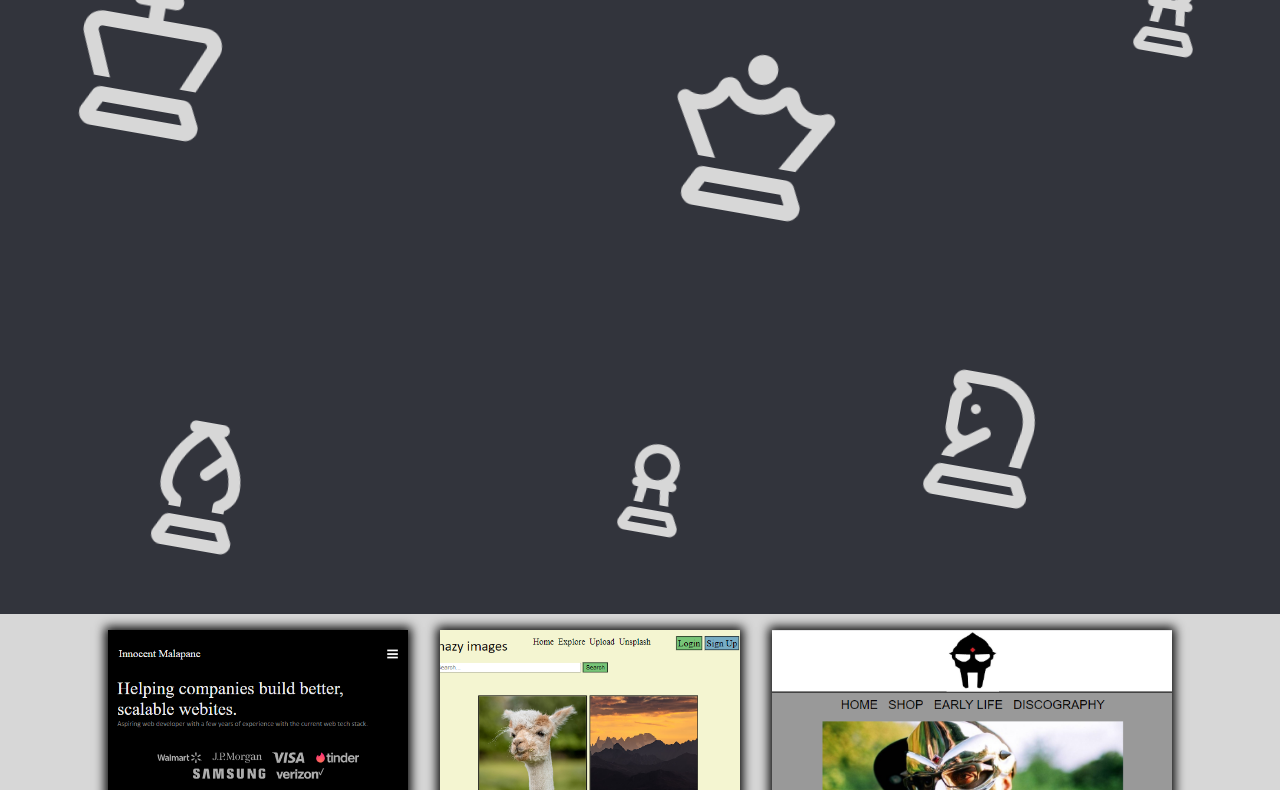
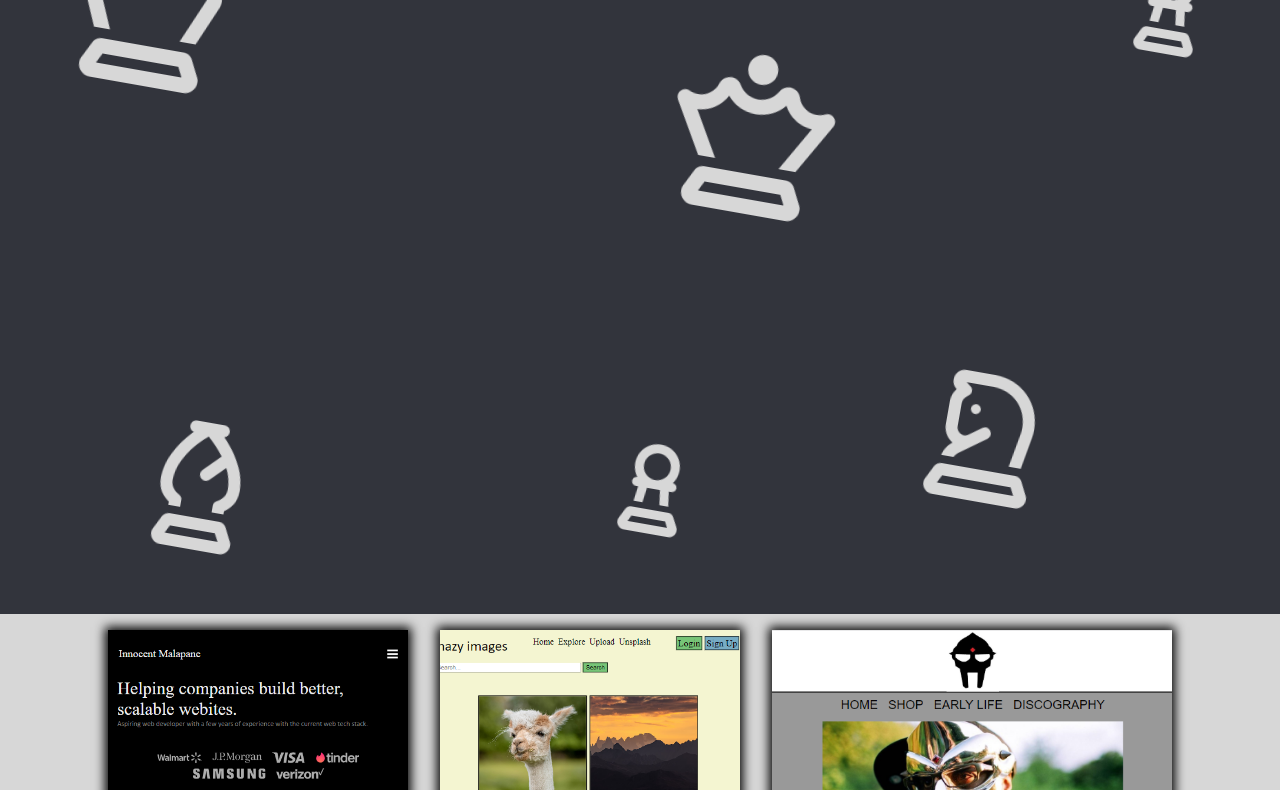
Before and after one commit to blackmagiczar/MalapanePortfolio, a plain HTML site: page index.html in a window 1280 px wide. Shown: the part 186-976 px from the top of the page. Drawn offline with Linux system fonts and the light colour scheme.

Commit message:
Clamped max width for all items to 100vw

```diff
--- a/styles.css
+++ b/styles.css
@@ -1,3 +1,6 @@
+*{
+    max-width: 100vw;
+}
 body{
     background-color: rgb(112, 116, 133);
     margin: 0rem;
@@ -78,7 +81,7 @@ strong{
 
 #king{
     left: 5rem;
-    top: 10rem;
+    top: 7rem;
 }
 #queen{
     left: 42rem;
@@ -248,6 +251,7 @@ footer{
         display: none;
     }
     #knight{
+        top: 25rem;
         right: 7rem;
     }
     #pawn1{
```
